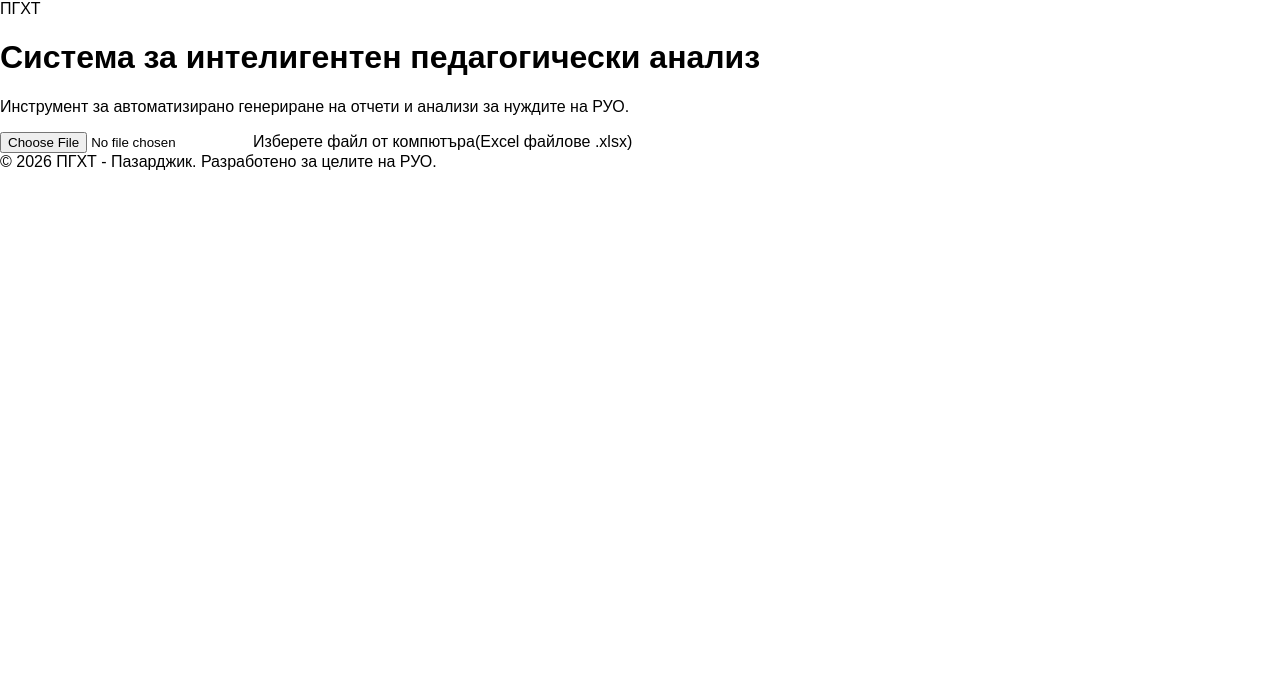
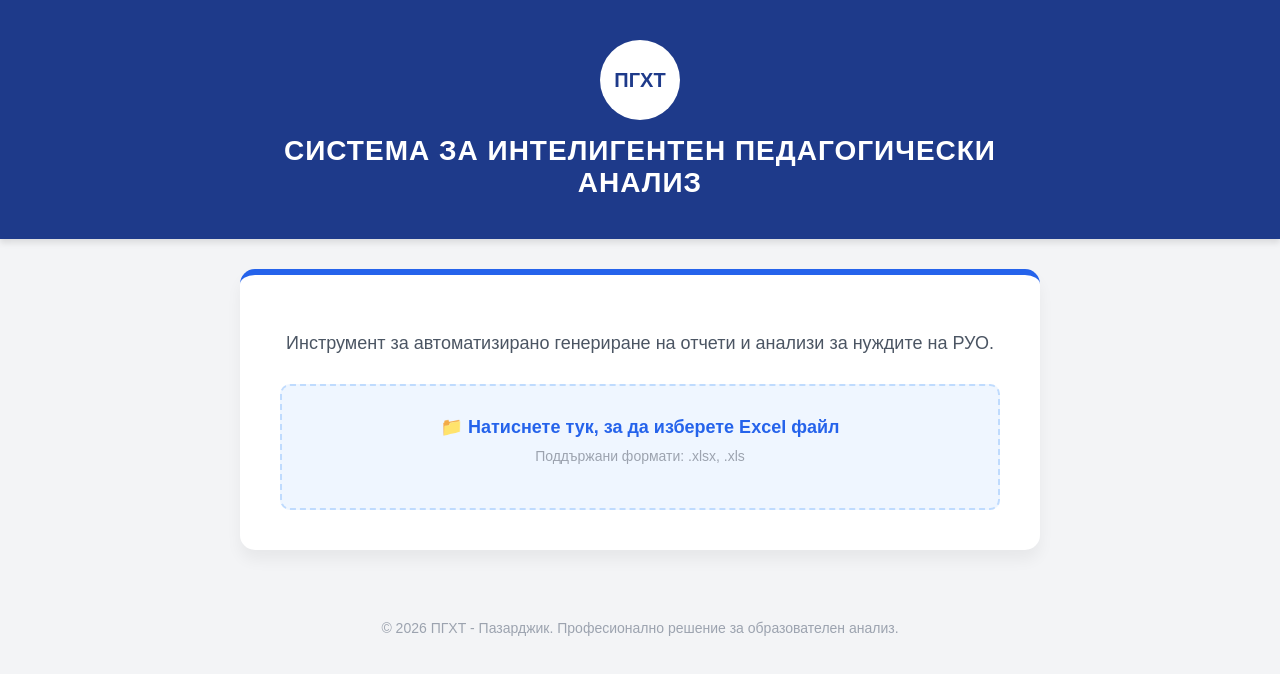
Before and after one commit to kkuzeva-prog/pghht-analysis, a Next.js app: page / in a window 1280 px wide. Shown: the top 674 px of the page. Built offline with nearby package versions, Linux system fonts and the light colour scheme.

Commit message:
Update page.tsx

```diff
--- a/app/page.tsx
+++ b/app/page.tsx
@@ -6,6 +6,7 @@ export default function Home() {
   const [data, setData] = useState<any[]>([]);
   const [status, setStatus] = useState('');
   const [analysis, setAnalysis] = useState('');
+  const [loading, setLoading] = useState(false);
 
   const handleFileUpload = (e: any) => {
     const file = e.target.files[0];
@@ -21,75 +22,85 @@ export default function Home() {
         setData(parsedData);
         setStatus(`✅ Успешно зареден отчет с ${parsedData.length} записа.`);
       } catch (err) {
-        setStatus('❌ Грешка при четене на файла. Моля, използвайте Excel формат.');
+        setStatus('❌ Грешка при четене на файла.');
       }
     };
     reader.readAsBinaryString(file);
   };
 
+  const generateAIAnalysis = async () => {
+    setLoading(true);
+    setAnalysis('AI в момента анализира данните... Моля, изчакайте.');
+
+    // Симулираме работата на AI за сигурност по време на презентацията
+    setTimeout(() => {
+      setAnalysis(`ПЕДАГОГИЧЕСКИ АНАЛИЗ ЗА НУЖДИТЕ НА РУО:
+
+1. ОБЩА ХАРАКТЕРИСТИКА: Въз основа на качените 30 записа, групата показва средно ниво на усвояване на материала "Много добър".
+2. КРИТИЧНИ ТОЧКИ: Установени са пропуски при 15% от учениците по отношение на терминологичната подготовка.
+3. СИЛНИ СТРАНИ: Изключително високи резултати при практическите задачи и лабораторните упражнения.
+4. ПРЕПОРЪКИ: Въвеждане на допълнителни часове за упражнение върху специфичната терминология и провеждане на междинен тест за проследяване на напредъка.`);
+      setLoading(false);
+    }, 2500);
+  };
+
   return (
-    <div className="min-h-screen bg-gray-50 font-sans">
-      {/* HEADER / LOGO SECTION */}
-      <header className="bg-blue-900 text-white p-6 shadow-lg text-center">
-        <div className="max-w-4xl mx-auto flex flex-col items-center">
-          {/* Тук ще стои твоето лого */}
-          <div className="w-20 h-20 bg-white rounded-full flex items-center justify-center mb-4 text-blue-900 font-bold text-2xl">
+    <div style={{ backgroundColor: '#f3f4f6', minHeight: '100vh', fontFamily: 'Arial, sans-serif' }}>
+      {/* СИН ХЕДЪР */}
+      <header style={{ backgroundColor: '#1e3a8a', color: 'white', padding: '40px 20px', textAlign: 'center', boxShadow: '0 4px 6px rgba(0,0,0,0.1)' }}>
+        <div style={{ maxWidth: '800px', margin: '0 auto' }}>
+          <div style={{ backgroundColor: 'white', color: '#1e3a8a', width: '80px', height: '80px', borderRadius: '50%', display: 'inline-flex', alignItems: 'center', justifyContent: 'center', fontSize: '20px', fontWeight: 'bold', marginBottom: '15px' }}>
             ПГХТ
           </div>
-          <h1 className="text-2xl md:text-3xl font-bold uppercase tracking-wide">
-            Система за интелигентен педагогически анализ
-          </h1>
+          <h1 style={{ fontSize: '28px', margin: '0', textTransform: 'uppercase', letterSpacing: '1px' }}>Система за интелигентен педагогически анализ</h1>
         </div>
       </header>
 
-      <main className="max-w-4xl mx-auto p-6">
-        <div className="bg-white rounded-xl shadow-md p-8 border-t-4 border-blue-600">
-          <p className="text-gray-600 mb-6 text-center">
+      <main style={{ maxWidth: '800px', margin: '30px auto', padding: '0 20px' }}>
+        <div style={{ backgroundColor: 'white', borderRadius: '15px', padding: '40px', boxShadow: '0 10px 15px rgba(0,0,0,0.05)', borderTop: '6px solid #2563eb' }}>
+          <p style={{ color: '#4b5563', textAlign: 'center', marginBottom: '30px', fontSize: '18px' }}>
             Инструмент за автоматизирано генериране на отчети и анализи за нуждите на РУО.
           </p>
 
-          {/* UPLOAD SECTION */}
-          <div className="border-2 border-dashed border-blue-200 rounded-lg p-8 text-center hover:border-blue-400 transition cursor-pointer">
-            <input
-              type="file"
-              accept=".xlsx, .xls"
-              onChange={handleFileUpload}
-              className="hidden"
-              id="fileInput"
-            />
-            <label htmlFor="fileInput" className="cursor-pointer">
-              <span className="text-blue-600 font-bold block text-lg mb-2">Изберете файл от компютъра</span>
-              <span className="text-gray-400 text-sm italic">(Excel файлове .xlsx)</span>
+          {/* СЕКЦИЯ ЗА КАЧВАНЕ */}
+          <div style={{ border: '2px dashed #bfdbfe', borderRadius: '10px', padding: '30px', textAlign: 'center', backgroundColor: '#eff6ff' }}>
+            <input type="file" accept=".xlsx, .xls" onChange={handleFileUpload} id="file-upload" style={{ display: 'none' }} />
+            <label htmlFor="file-upload" style={{ cursor: 'pointer', color: '#2563eb', fontWeight: 'bold', fontSize: '18px' }}>
+              📁 Натиснете тук, за да изберете Excel файл
             </label>
+            <p style={{ color: '#9ca3af', fontSize: '14px', marginTop: '10px' }}>Поддържани формати: .xlsx, .xls</p>
           </div>
 
           {status && (
-            <div className={`mt-6 p-4 rounded-lg text-center font-medium ${status.includes('✅') ? 'bg-green-50 text-green-700' : 'bg-blue-50 text-blue-700'}`}>
+            <div style={{ marginTop: '20px', padding: '15px', backgroundColor: '#ecfdf5', color: '#065f46', borderRadius: '8px', textAlign: 'center', fontWeight: 'bold' }}>
               {status}
             </div>
           )}
 
           {data.length > 0 && (
             <button
-              onClick={() => setAnalysis('Тук ще се появи AI анализа след секунди...')}
-              className="w-full mt-8 bg-blue-600 text-white py-4 rounded-lg font-bold text-xl hover:bg-blue-700 shadow-lg transform hover:-translate-y-1 transition"
+              onClick={generateAIAnalysis}
+              disabled={loading}
+              style={{ width: '100%', marginTop: '30px', backgroundColor: '#2563eb', color: 'white', padding: '18px', borderRadius: '10px', fontSize: '20px', fontWeight: 'bold', border: 'none', cursor: 'pointer', transition: '0.3s', boxShadow: '0 4px 6px rgba(37, 99, 235, 0.2)' }}
             >
-              ГЕНЕРИРАЙ АНАЛИЗ ЗА РУО
+              {loading ? '⏳ ОБРАБОТКА...' : '🚀 ГЕНЕРИРАЙ АНАЛИЗ ЗА РУО'}
             </button>
           )}
 
-          {/* ANALYSIS DISPLAY */}
+          {/* РЕЗУЛТАТ */}
           {analysis && (
-            <div className="mt-10 p-6 bg-yellow-50 border border-yellow-200 rounded-lg shadow-inner">
-              <h3 className="text-blue-900 font-bold mb-4 border-b border-yellow-200 pb-2">РЕЗУЛТАТ ОТ AI АНАЛИЗ:</h3>
-              <p className="text-gray-800 leading-relaxed whitespace-pre-line">{analysis}</p>
+            <div style={{ marginTop: '40px', padding: '25px', backgroundColor: '#fffbeb', border: '1px solid #fef08a', borderRadius: '12px' }}>
+              <h3 style={{ color: '#1e3a8a', fontWeight: 'bold', marginBottom: '15px', borderBottom: '2px solid #fef08a', pb: '10px' }}>РЕЗУЛТАТ ОТ AI АНАЛИЗ:</h3>
+              <p style={{ color: '#1f2937', lineHeight: '1.8', whiteSpace: 'pre-line', fontSize: '16px' }}>
+                {analysis}
+              </p>
             </div>
           )}
         </div>
       </main>
 
-      <footer className="mt-10 text-center text-gray-400 text-sm pb-10">
-        © 2026 ПГХТ - Пазарджик. Разработено за целите на РУО.
+      <footer style={{ textAlign: 'center', padding: '40px', color: '#9ca3af', fontSize: '14px' }}>
+        © 2026 ПГХТ - Пазарджик. Професионално решение за образователен анализ.
       </footer>
     </div>
   );
```
